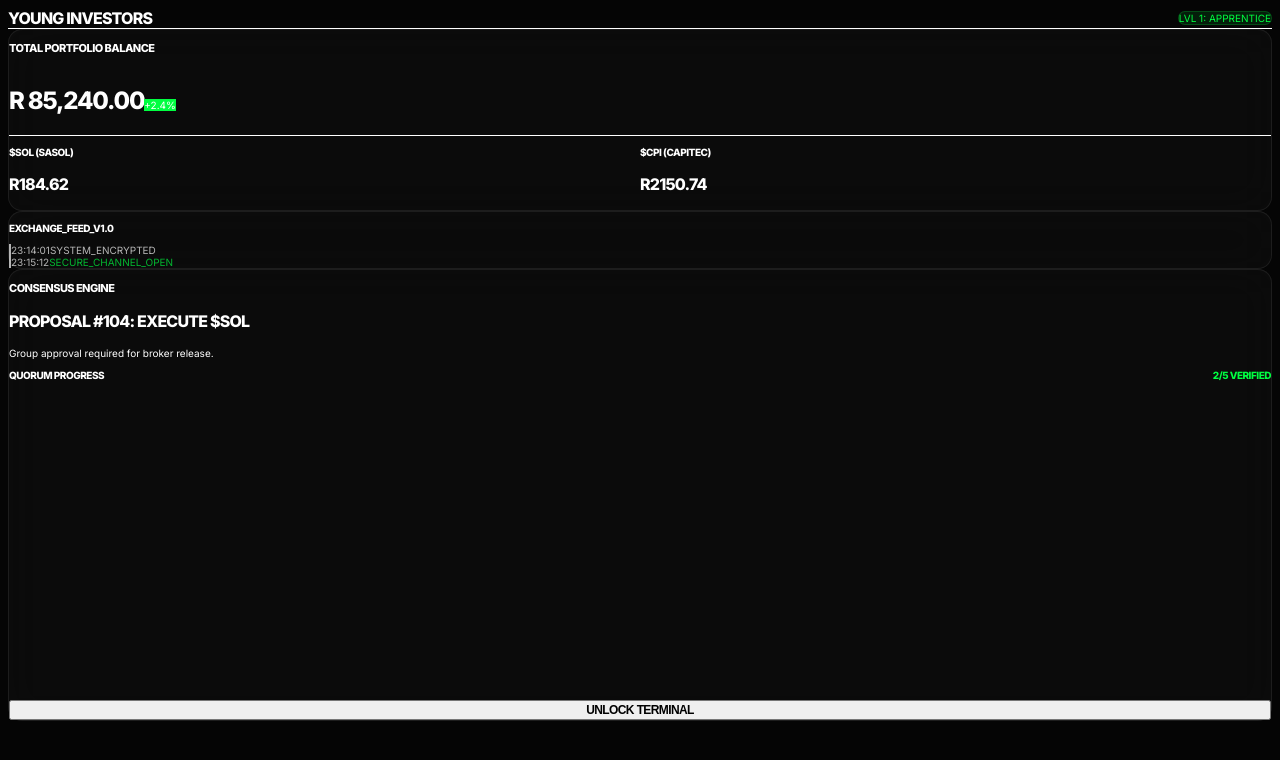
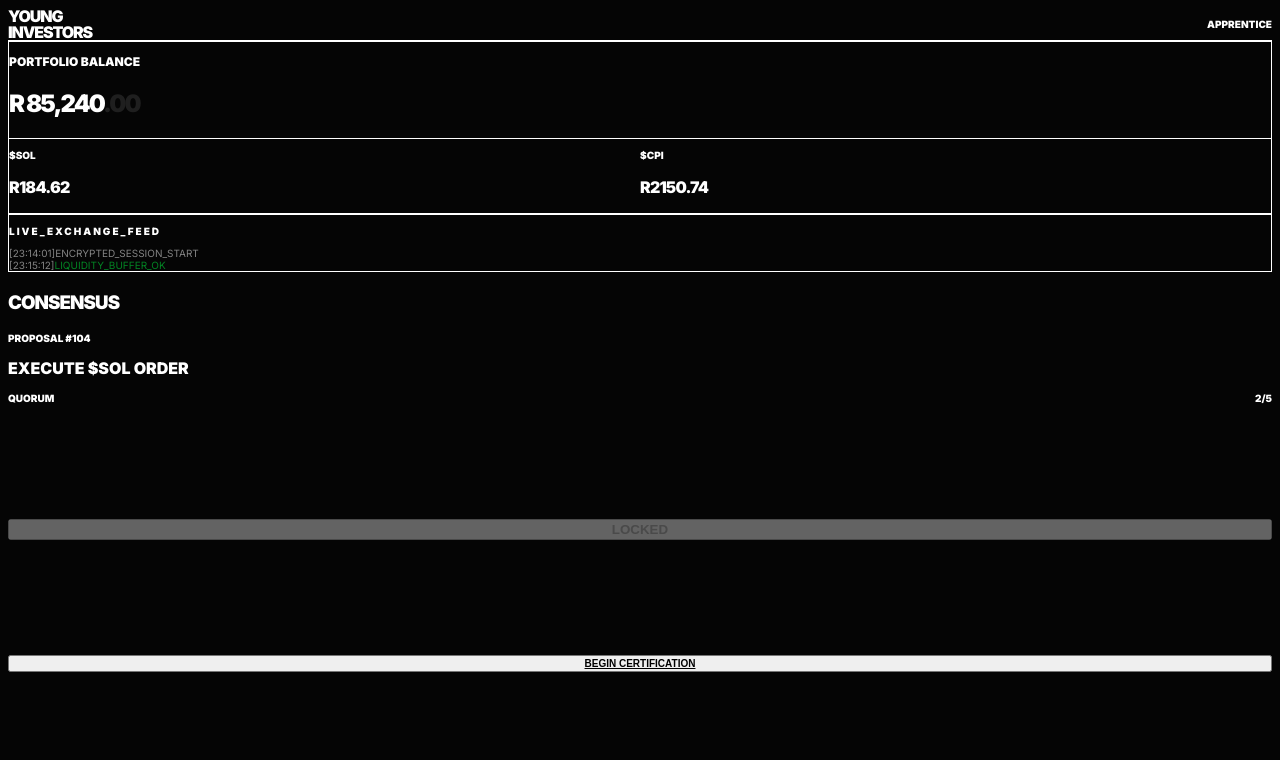
Before and after one commit to younginvestors-lounge/young-investors-mvp, a Next.js app: page /dashboard in a window 1280 px wide. Shown: the top 760 px of the page. Built offline with nearby package versions, Linux system fonts and the light colour scheme.

Commit message:
Design: Matched typography to official logo and simplified quiz logic

```diff
--- a/app/dashboard/page.tsx
+++ b/app/dashboard/page.tsx
@@ -7,8 +7,8 @@ export default function Dashboard() {
   const [showQuiz, setShowQuiz] = useState(false);
   const [prices, setPrices] = useState({ sasol: 184.50, capitec: 2150.00 });
   const [logs, setLogs] = useState([
-    { id: 1, time: '23:14:01', msg: 'SYSTEM_ENCRYPTED', type: 'info' },
-    { id: 2, time: '23:15:12', msg: 'SECURE_CHANNEL_OPEN', type: 'success' }
+    { id: 1, time: '23:14:01', msg: 'ENCRYPTED_SESSION_START', type: 'info' },
+    { id: 2, time: '23:15:12', msg: 'LIQUIDITY_BUFFER_OK', type: 'success' }
   ]);
 
   useEffect(() => {
@@ -17,112 +17,85 @@ export default function Dashboard() {
         sasol: prev.sasol + (Math.random() * 0.4 - 0.2),
         capitec: prev.capitec + (Math.random() * 2 - 1)
       }));
-
-      if (Math.random() > 0.8) {
-        const time = new Date().toLocaleTimeString('en-GB', { hour12: false });
-        setLogs(prev => [{ id: Date.now(), time, msg: 'VOLATILITY_SYNC_OK', type: 'info' }, ...prev].slice(0, 5));
-      }
     }, 3000);
     return () => clearInterval(interval);
   }, []);
 
-  const handleVote = () => {
-    if (userLevel < 2) return;
-    setVotes(v => Math.min(5, v + 1));
+  const handleCertification = () => {
+    setUserLevel(2);
+    setShowQuiz(false);
     const time = new Date().toLocaleTimeString('en-GB', { hour12: false });
-    setLogs(prev => [{ id: Date.now(), time, msg: 'QUORUM_VOTE_RECORDED', type: 'success' }, ...prev]);
+    setLogs(prev => [{ id: Date.now(), time, msg: 'CHEF_Z_CREDENTIALS_VERIFIED', type: 'success' }, ...prev]);
   };
 
   return (
-    <div className="min-h-screen bg-[#050505] text-white px-6">
-
-      {/* HEADER */}
-      <nav className="max-w-7xl mx-auto h-20 flex justify-between items-center border-b border-white/5">
-        <div className="flex items-center gap-3">
-          <div className="w-7 h-7 bg-white rounded flex items-center justify-center">
-             <div className="w-3 h-3 bg-black rounded-sm"></div>
-          </div>
-          <span className="apple-bold text-lg uppercase tracking-tighter">YOUNG INVESTORS</span>
+    <div className="min-h-screen bg-black text-white px-6 font-sans">
+      <nav className="max-w-7xl mx-auto h-24 flex justify-between items-center border-b border-white/10">
+        <div className="flex flex-col leading-none">
+          <span className="text-3xl font-[900] tracking-[-0.07em] uppercase">Young</span>
+          <span className="text-3xl font-[900] tracking-[-0.07em] uppercase">Investors</span>
         </div>
-        <div className="flex items-center gap-4">
-          <span className="text-[10px] font-black uppercase tracking-widest bg-[#00FF41]/10 text-[#00FF41] px-3 py-1.5 rounded-full border border-[#00FF41]/20">
-            {userLevel === 1 ? 'Lvl 1: Apprentice' : 'Lvl 2: Sous-Chef'}
-          </span>
+        <div className={`px-4 py-2 rounded-sm text-[10px] font-[900] uppercase tracking-tighter ${userLevel >= 2 ? 'bg-[#00FF41] text-black' : 'bg-zinc-800 text-zinc-400'}`}>
+          {userLevel === 1 ? 'Apprentice' : 'Sous-Chef'}
         </div>
       </nav>
 
-      <main className="max-w-7xl mx-auto py-10 grid grid-cols-12 gap-8">
+      <main className="max-w-7xl mx-auto py-12 grid grid-cols-12 gap-8">
+        <div className="col-span-12 lg:col-span-8 space-y-8">
+          <div className="bg-zinc-950 border border-white/5 p-12 rounded-lg">
+            <p className="text-zinc-500 font-[900] text-[12px] uppercase tracking-widest mb-6">Portfolio Balance</p>
+            <h2 className="text-8xl font-[900] tracking-[-0.08em] mb-12">R 85,240<span className="opacity-10">.00</span></h2>
 
-        {/* LEFT: MARKET DATA */}
-        <div className="col-span-12 lg:col-span-8 space-y-8">
-          <div className="precision-card p-10">
-            <p className="text-zinc-500 apple-bold text-[11px] uppercase tracking-widest mb-4">Total Portfolio Balance</p>
-            <div className="flex items-baseline gap-4 mb-12">
-              <h2 className="text-7xl apple-bold tracking-tighter">R 85,240<span className="text-zinc-800">.00</span></h2>
-              <div className="bg-[#00FF41] text-black text-[10px] font-black px-2 py-0.5 rounded">+2.4%</div>
-            </div>
-
-            <div className="grid grid-cols-2 gap-12 border-t border-white/5 pt-10">
-              <div className="space-y-1">
-                <p className="text-zinc-500 apple-bold text-[10px] uppercase tracking-widest font-bold">$SOL (Sasol)</p>
-                <p className="text-3xl apple-bold">R{prices.sasol.toFixed(2)}</p>
+            <div className="grid grid-cols-2 gap-12 pt-10 border-t border-white/5">
+              <div>
+                <p className="text-zinc-500 font-[900] text-[10px] uppercase mb-2">$SOL</p>
+                <p className="text-4xl font-[900] tracking-[-0.05em]">R{prices.sasol.toFixed(2)}</p>
               </div>
-              <div className="space-y-1">
-                <p className="text-zinc-500 apple-bold text-[10px] uppercase tracking-widest font-bold">$CPI (Capitec)</p>
-                <p className="text-3xl apple-bold">R{prices.capitec.toFixed(2)}</p>
+              <div>
+                <p className="text-zinc-500 font-[900] text-[10px] uppercase mb-2">$CPI</p>
+                <p className="text-4xl font-[900] tracking-[-0.05em]">R{prices.capitec.toFixed(2)}</p>
               </div>
             </div>
           </div>
 
-          {/* EXCHANGE FEED LOG */}
-          <div className="precision-card p-6 bg-black/20">
-             <div className="flex items-center gap-2 mb-6">
-                <div className="w-1.5 h-1.5 rounded-full bg-[#00FF41] animate-pulse"></div>
-                <h3 className="apple-bold text-[10px] text-zinc-400 uppercase tracking-widest">Exchange_Feed_v1.0</h3>
-             </div>
-             <div className="space-y-3 font-mono">
+          <div className="bg-zinc-950/50 p-8 border border-white/5 rounded-lg font-mono">
+            <h3 className="text-[10px] font-[900] uppercase text-zinc-500 mb-6 tracking-[0.2em]">Live_Exchange_Feed</h3>
+            <div className="space-y-3">
               {logs.map(log => (
-                <div key={log.id} className="flex gap-4 items-center text-[10px] opacity-70 border-l-2 border-white/5 pl-4 py-1">
-                  <span className="text-zinc-600 font-bold">{log.time}</span>
-                  <span className={log.type === 'success' ? 'text-[#00FF41]' : 'text-zinc-100'}>
-                    {log.msg}
-                  </span>
+                <div key={log.id} className="text-[10px] flex gap-4 opacity-50">
+                  <span className="text-zinc-600">[{log.time}]</span>
+                  <span className={log.type === 'success' ? 'text-[#00FF41]' : 'text-white'}>{log.msg}</span>
                 </div>
               ))}
             </div>
           </div>
         </div>
 
-        {/* RIGHT: GOVERNANCE */}
-        <div className="col-span-12 lg:col-span-4 flex flex-col gap-8">
-          <div className="precision-card p-8 min-h-[450px] flex flex-col justify-between border-t-2 border-[#00FF41]">
+        <div className="col-span-12 lg:col-span-4">
+          <div className="bg-white text-black p-8 rounded-lg min-h-[400px] flex flex-col justify-between">
             <div>
-              <h3 className="apple-bold text-[11px] uppercase tracking-widest text-zinc-500 mb-10">Consensus Engine</h3>
+              <h3 className="text-lg font-[900] uppercase tracking-[-0.05em] mb-8">Consensus</h3>
 
               {showQuiz ? (
-                <div className="space-y-4 animate-in fade-in zoom-in-95 duration-300">
-                  <p className="text-sm apple-bold leading-tight">Identify the primary benefit of a Stop-Loss order?</p>
-                  <button onClick={() => {setUserLevel(2); setShowQuiz(false);}} className="w-full text-left p-4 bg-white/5 rounded-xl border border-white/10 hover:border-[#00FF41] text-[11px] apple-bold transition-all">
-                    Risk Mitigation & Loss Caps
+                <div className="space-y-6">
+                  <p className="text-sm font-[900] leading-tight uppercase tracking-tight">Confirm: Stop-loss is used to mitigate capital risk?</p>
+                  <button onClick={handleCertification} className="w-full bg-black text-white py-4 font-[900] text-xs uppercase tracking-widest hover:bg-[#00FF41] hover:text-black transition-colors">
+                    Confirm & Verify
                   </button>
                 </div>
               ) : (
-                <div className="space-y-10">
+                <div className="space-y-8">
                   <div className="space-y-2">
-                    <p className="apple-bold text-xs uppercase tracking-tighter">Proposal #104: Execute $SOL</p>
-                    <p className="text-[10px] text-zinc-500 font-medium">Group approval required for broker release.</p>
+                    <p className="text-[10px] font-[900] uppercase text-zinc-400">Proposal #104</p>
+                    <p className="text-2xl font-[900] uppercase tracking-tighter leading-none">Execute $SOL Order</p>
                   </div>
-
                   <div className="space-y-4">
-                    <div className="flex justify-between items-end apple-bold text-[10px] uppercase">
-                      <span className="text-zinc-500">Quorum Progress</span>
-                      <span className="text-[#00FF41]">{votes}/5 Verified</span>
+                    <div className="flex justify-between font-[900] text-[10px] uppercase">
+                      <span>Quorum</span>
+                      <span>{votes}/5</span>
                     </div>
-                    <div className="h-2 w-full bg-zinc-900 rounded-full overflow-hidden">
-                      <div
-                        className="h-full bg-[#00FF41] shadow-[0_0_20px_#00FF41] transition-all duration-1000"
-                        style={{ width: `${(votes/5)*100}%` }}
-                      ></div>
+                    <div className="h-4 bg-black/10 rounded-full overflow-hidden">
+                      <div className="h-full bg-black transition-all duration-1000" style={{ width: `${(votes/5)*100}%` }}></div>
                     </div>
                   </div>
                 </div>
@@ -130,14 +103,17 @@ export default function Dashboard() {
             </div>
 
             <button
-              onClick={() => userLevel === 1 ? setShowQuiz(true) : handleVote()}
-              className="w-full py-5 bg-white text-black apple-bold text-[12px] uppercase tracking-[0.1em] rounded-xl hover:bg-[#00FF41] transition-all"
+              disabled={userLevel < 2}
+              onClick={() => setVotes(v => Math.min(5, v+1))}
+              className={`w-full py-5 font-[900] text-sm uppercase tracking-widest transition-all ${userLevel >= 2 ? 'bg-black text-white' : 'bg-zinc-200 text-zinc-400 cursor-not-allowed'}`}
             >
-              {userLevel === 1 ? 'Unlock Terminal' : 'Cast Approval Vote'}
+              {userLevel === 1 ? 'Locked' : 'Approve Order'}
             </button>
+            {userLevel === 1 && !showQuiz && (
+              <button onClick={() => setShowQuiz(true)} className="mt-4 text-[10px] font-[900] uppercase underline text-center w-full">Begin Certification</button>
+            )}
           </div>
         </div>
-
       </main>
     </div>
   );
--- a/app/page.tsx
+++ b/app/page.tsx
@@ -5,9 +5,9 @@ export default function Home() {
     <main className="min-h-screen bg-black text-money-green font-mono flex flex-col items-center justify-center p-4">
       <div className="border-2 border-money-green p-10 max-w-md w-full shadow-[0_0_20px_rgba(0,255,65,0.2)]">
 
-        <h1 className="text-3xl font-bold mb-2 tracking-tighter text-center uppercase">
-          Young Investors
-        </h1>
+<h1 className="text-7xl md:text-9xl font-[900] tracking-[-0.07em] uppercase leading-[0.85]">
+  Young<br/>Investors
+</h1>
         <p className="text-[10px] mb-8 text-center opacity-70 uppercase tracking-widest">
           Sandboxed Wealth Academy
         </p>
```
